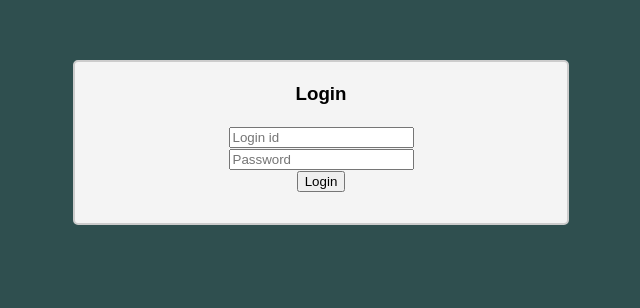
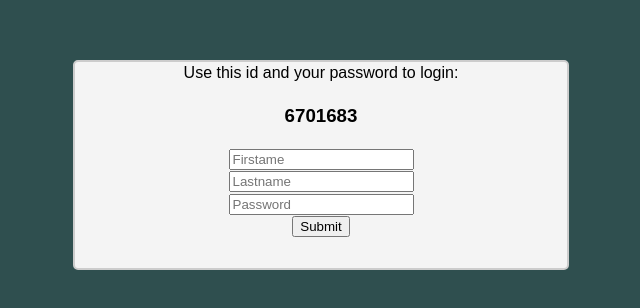
Before and after one commit to Maladiec2/stocks-to-socks, a React (Create React App) app: page / in a window 1280 px wide. Shown: the part 140-448 px from the top of the page, without its empty margins (319-959 px from the left). Built offline with nearby package versions, Linux system fonts and the light colour scheme; the HTML template or start-up script is replaced by a standard one.

Commit message:
FE refactor

```diff
--- a/src/App.js
+++ b/src/App.js
@@ -1,13 +1,14 @@
 import React from 'react';
 import './App.css';
-import Converter from './components/Converter';
-import LoginPage from './components/LoginPage';
-import RegisterPage from './components/RegisterPage';
+import Converter from './components/converter/Converter';
+import LoginPage from './components/pages/LoginPage';
+import RegisterPage from './components/pages/RegisterPage';
+import HomePage from './components/pages/HomePage';
 
 function App() {
   return (
     <div className="App">
-      <LoginPage />
+      <RegisterPage />
     </div>
   );
 }
```
Also changed, not shown: src/components/converter/Converter.js (renamed from src/components/Converter.js), src/components/converter/Option.js (renamed from src/components/Option.js), src/components/pages/HomePage.js (added), src/components/pages/LoginPage.js (renamed from src/components/LoginPage.js), src/components/pages/RegisterPage.js (renamed from src/components/RegisterPage.js), 1 other file (tests, documents, lock files or other folders).
